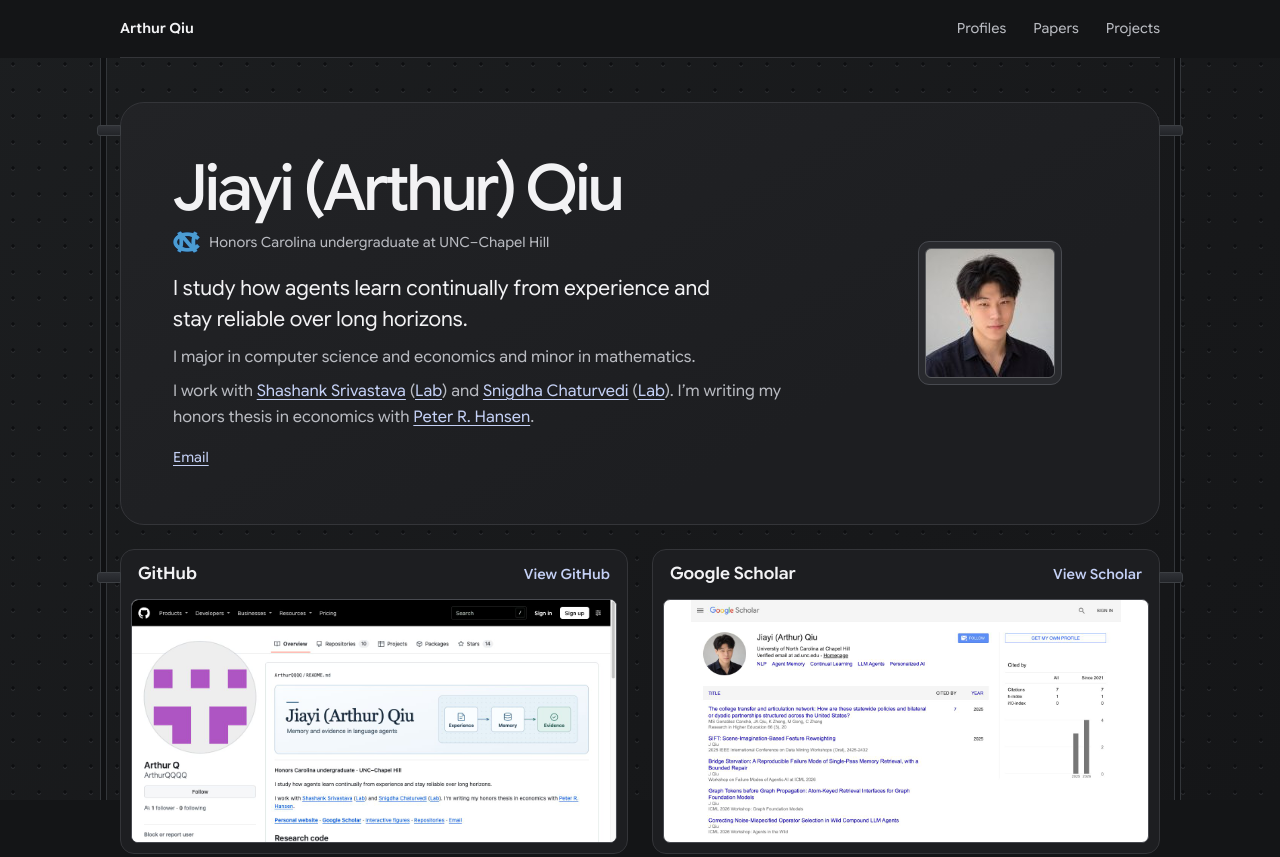
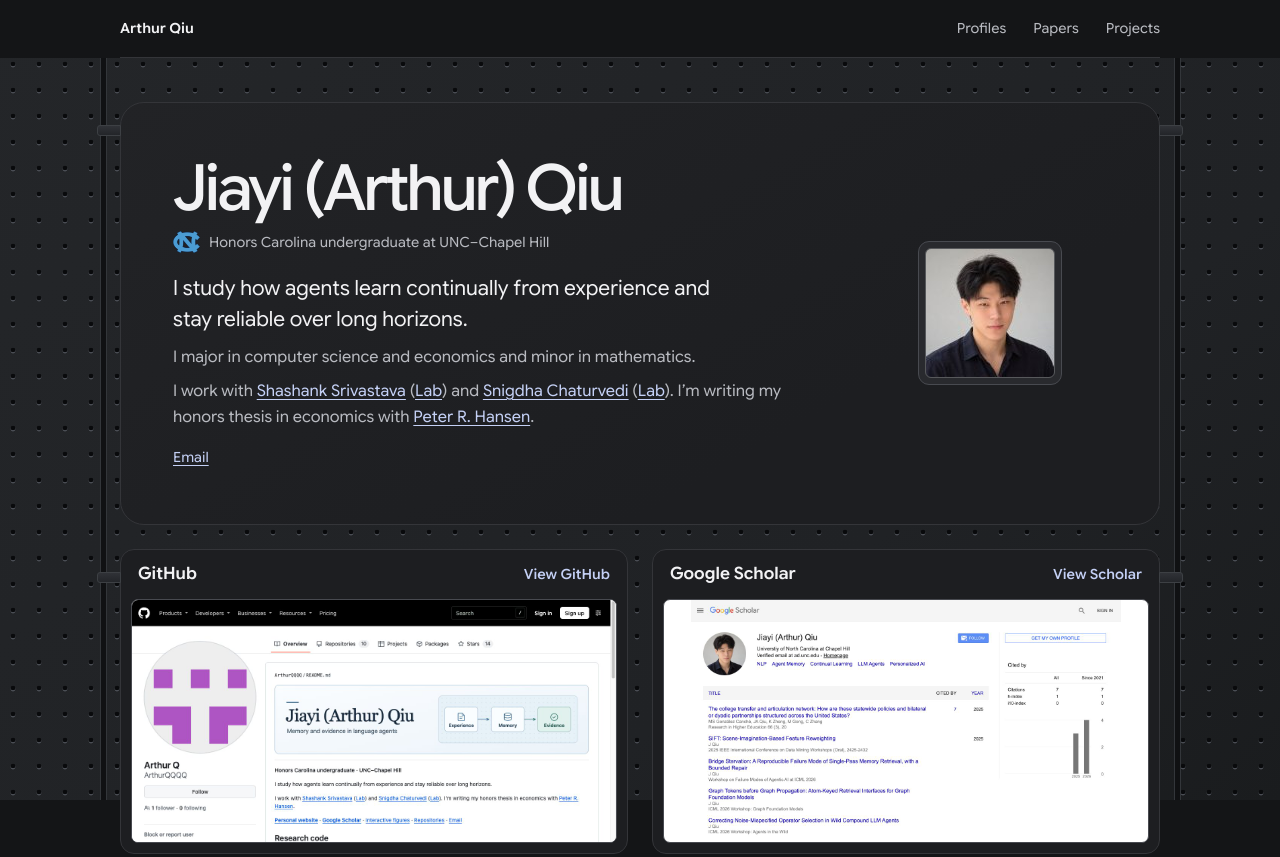
Before and after one commit to ArthurQQQQ/arthurqqqq.github.io, a plain HTML site: page index.html in a window 1280 px wide. Shown: the top 857 px of the page. Drawn offline with Linux system fonts and the light colour scheme.

Commit message:
Increase the contrast of the recessed pegboard holes

```diff
--- a/index.html
+++ b/index.html
@@ -8,7 +8,7 @@
   <title>Jiayi (Arthur) Qiu</title>
   <link rel="canonical" href="https://arthurqqqq.github.io/">
   <link rel="preload" href="google-sans-flex-latin.woff2" as="font" type="font/woff2" crossorigin>
-  <link rel="stylesheet" href="styles.css?v=pegboard-rail">
+  <link rel="stylesheet" href="styles.css?v=pegboard-relief">
   <script type="module" src="research-scroll.js?v=pegboard-rail"></script>
 </head>
 <body id="home">
--- a/styles.css
+++ b/styles.css
@@ -47,9 +47,9 @@ a:hover { text-decoration-thickness: 2px; }
   z-index: -1;
   pointer-events: none;
   background:
-    radial-gradient(circle at 13px 12px, #0e0f11 1.4px, transparent 2px) 0 0 / 26px 26px,
-    radial-gradient(circle at 13px 13px, #2e3033 1.3px, transparent 2.3px) 0 0 / 26px 26px,
-    linear-gradient(140deg, #1c1e20, #17181a 68%, #151618);
+    radial-gradient(circle at 13px 12px, #090a0c 2px, transparent 2.6px) 0 0 / 26px 26px,
+    radial-gradient(circle at 13px 13.1px, #50535a 1.9px, transparent 2.7px) 0 0 / 26px 26px,
+    linear-gradient(140deg, #242629, #202225 68%, #1a1c1e);
 }
 .pegboard::before, .pegboard::after {
   position: absolute;
```
